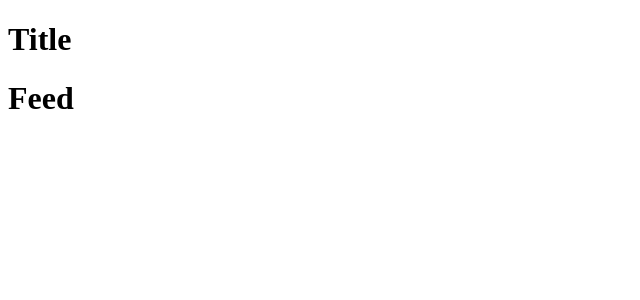
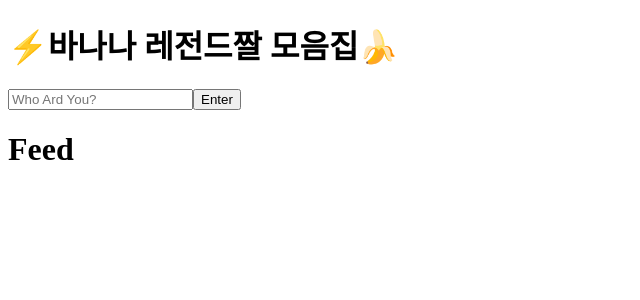
Before and after one commit to yeyunny/TS-Banana, a React (Create React App) app: page / in a window 1280 px wide. Shown: the top 300 px of the page, without its empty margins (0-640 px from the left). Built offline with nearby package versions, Linux system fonts and the light colour scheme.

Commit message:
[ADD] localStorage get / set item

```diff
--- a/src/App.js
+++ b/src/App.js
@@ -1,10 +1,12 @@
 import React from "react";
-import Home from "./routes/Home";
+import Title from "./components/Title";
+import FeedContainer from "./components/FeedContainer";
 
 function App(props) {
   return (
     <div>
-      <Home />
+      <Title />
+      <FeedContainer />
     </div>
   );
 }
--- a/src/components/Nav.jsx
+++ /dev/null
@@ -1,11 +0,0 @@
-import React from "react";
-
-function Title() {
-  return (
-    <div>
-      <h1>Title</h1>
-    </div>
-  );
-}
-
-export default Title;
--- /dev/null
+++ b/src/components/Title.jsx
@@ -0,0 +1,32 @@
+import React, { useState } from "react";
+
+function Title() {
+  const [username, setUsername] = useState("");
+
+  const inputHandler = (event) => {
+    setUsername(event.target.value);
+  };
+  console.log(username);
+
+  const submitHandler = () => {
+    localStorage.setItem("username", username);
+  };
+
+  const nickname = localStorage.getItem("username");
+
+  return (
+    <div>
+      <h1>⚡️바나나 레전드짤 모음집🍌</h1>
+      {nickname ? (
+        <span>{nickname}</span>
+      ) : (
+        <form id="login-form">
+          <input onChange={inputHandler} placeholder="Who Ard You?"></input>
+          <button onClick={submitHandler}>Enter</button>
+        </form>
+      )}
+    </div>
+  );
+}
+
+export default Title;
--- a/src/routes/Home.js
+++ b/src/routes/Home.js
@@ -1,11 +1,27 @@
-import React from "react";
-import Nav from "../components/Nav";
+import React, { useEffect, useState } from "react";
+import Title from "../components/Title";
 import FeedContainer from "../components/FeedContainer";
 
 function Home() {
+  const [loading, setLoading] = useState(true);
+  const [images, setImages] = useState([]);
+
+  const getImages = async () => {
+    const json = await (
+      await fetch(`https://github.com/yeyunny/banana_vanilla/issues/1`)
+    ).json();
+
+    console.log(json);
+  };
+
+  useEffect(() => {
+    getImages();
+  }, []);
+  console.log(images);
+
   return (
     <div>
-      <Nav />
+      <Title />
       <FeedContainer />
     </div>
   );
```
Also changed, not shown: src/components/Nav.scss (deleted), src/components/Title.scss (added).
